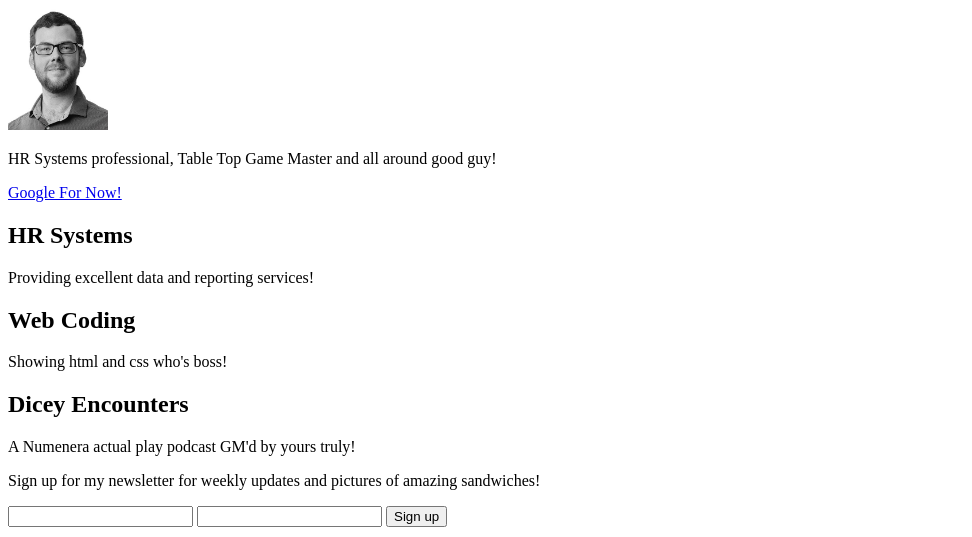
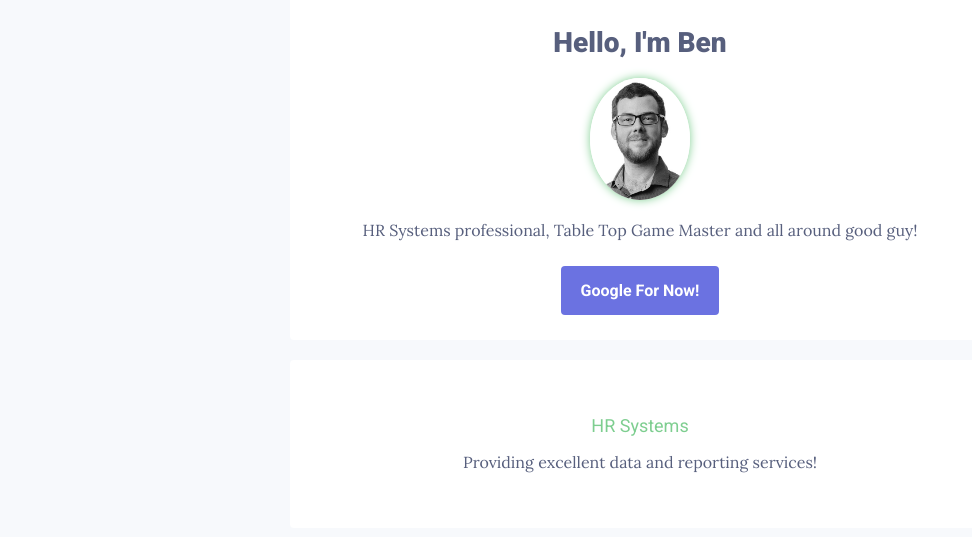
Before and after one commit to Bengiy2000/my-profile, a plain HTML site: page index.html in a window 1280 px wide. Shown: the part 73-610 px from the top of the page, without its empty margins (0-972 px from the left). Drawn offline with Linux system fonts and the light colour scheme.

Commit message:
Update and rename my-profile.html to index.html

```diff
--- a/my-profile.html
+++ b/index.html
@@ -9,7 +9,7 @@
 			<meta property="og:description" content="HR Systems professional, Table Top Game Master and all around good guy!">
 			<meta property="og:site_name" content="Ben Grigg"/>
 				<link href="https://fonts.googleapis.com/css2?family=Lora:ital,wght@0,400;0,500;0,600;0,700;1,400;1,500;1,600;1,700&family=Roboto:ital,wght@0,100;0,300;0,400;0,500;0,700;0,900;1,100;1,300;1,400;1,500;1,700;1,900&display=swap" rel="stylesheet">
-				<link rel="stylesheet" type="text/css" href="my-profile.css">
+				<link rel="stylesheet" type="text/css" href="style.css">
 					<script src="https://kit.fontawesome.com/891dbd2657.js" crossorigin="anonymous"></script>
 	</head>
 
```
